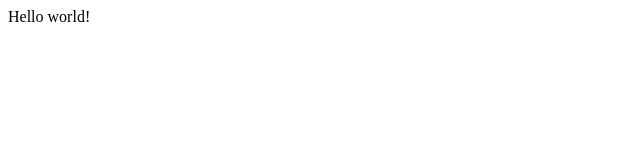
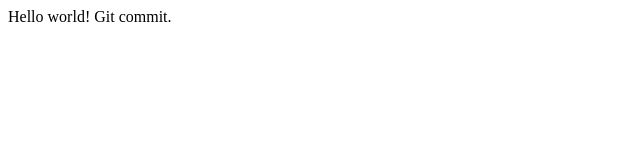
Before and after one commit to melmakmelmak75/js0123, a plain HTML site: page index1.html in a window 1280 px wide. Shown: the full height of the page, 0-640 px from the left. Drawn offline with Linux system fonts and the light colour scheme.

Commit message:
second test commit

```diff
--- a/index1.html
+++ b/index1.html
@@ -7,6 +7,7 @@
 </head>
 <body>
 	Hello world!
+	Git commit.
 
 
 
```
